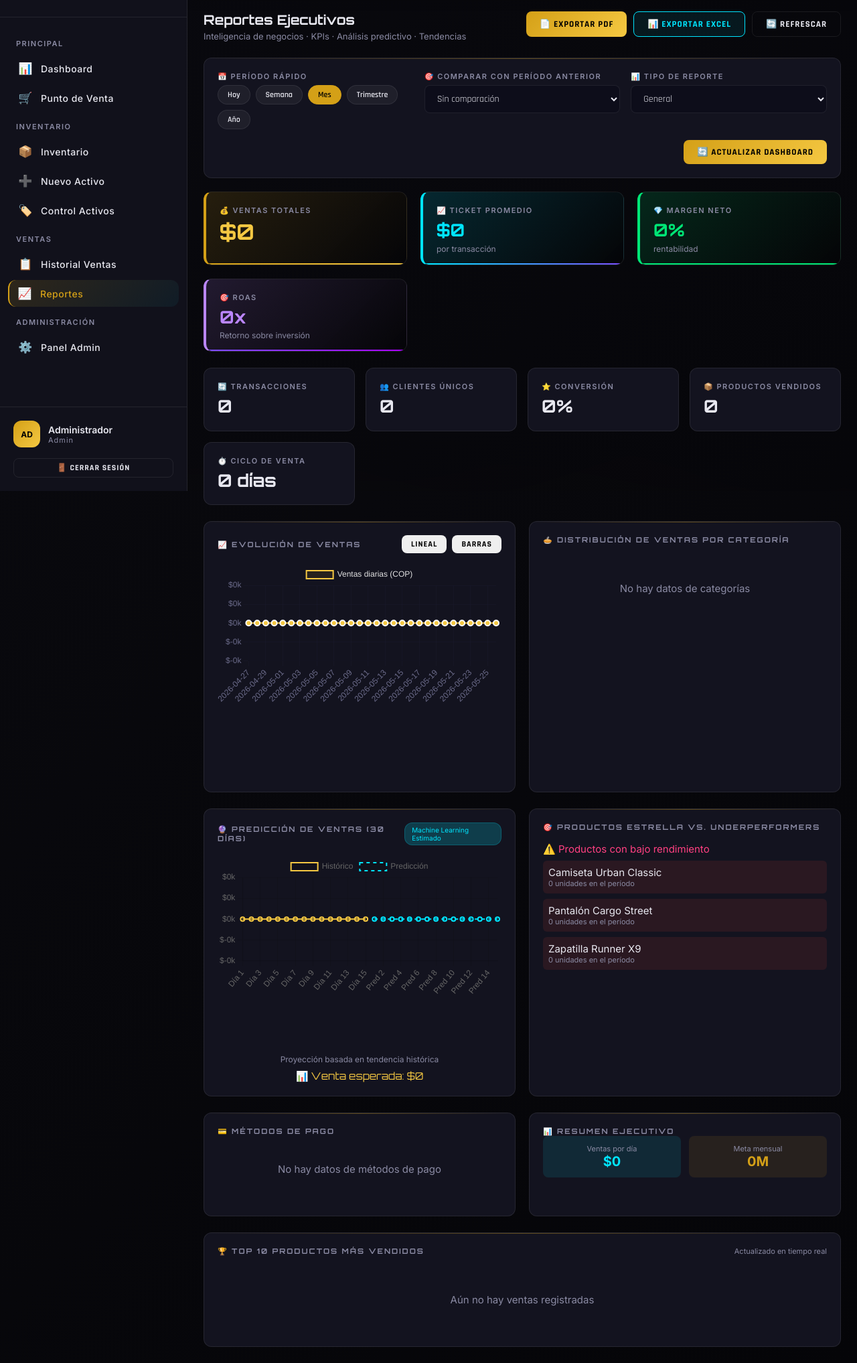
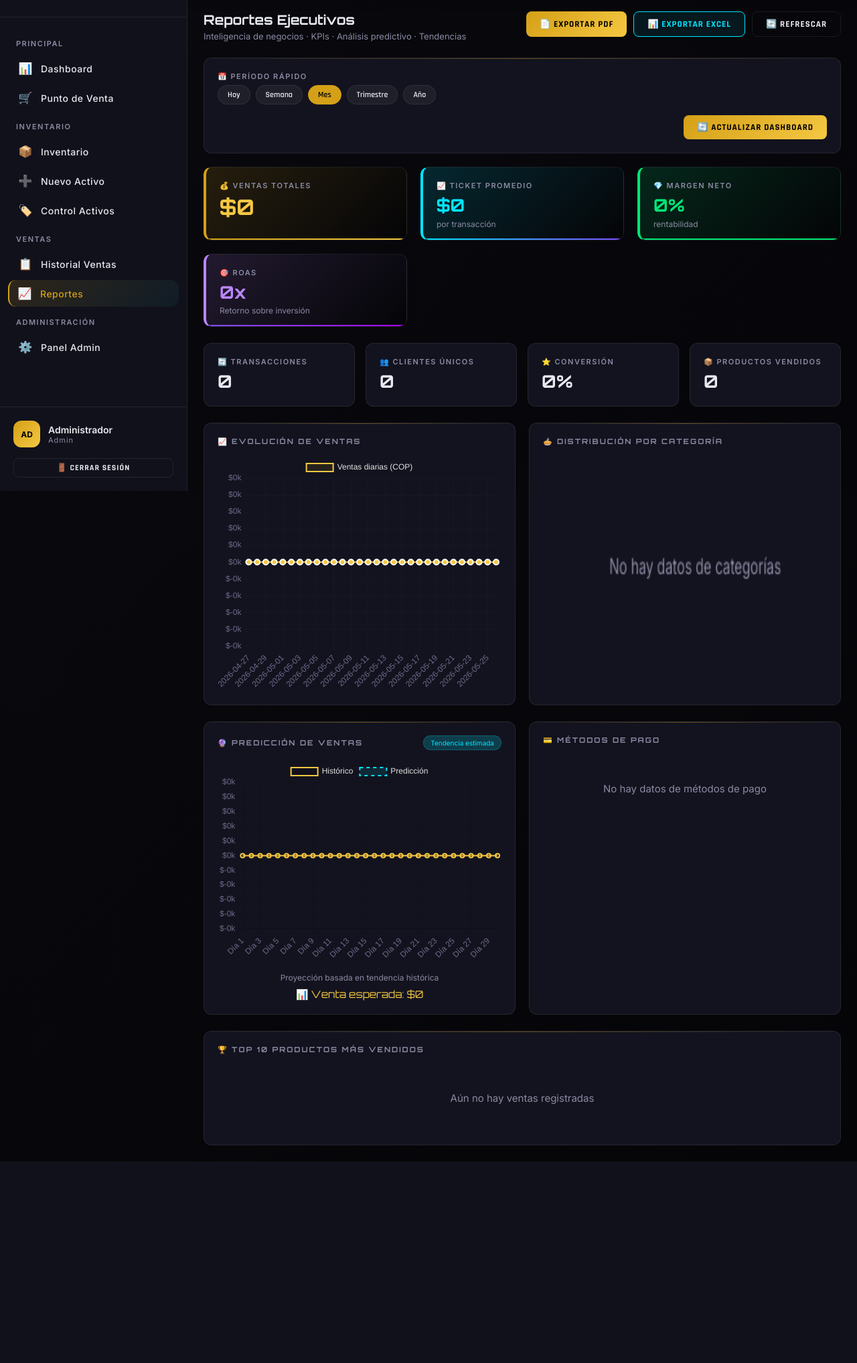
Before and after one commit to juliancamilos86-art/Diferent777, a Flask app: page /reportes in a window 1280 px wide. Shown: the part 67-2102 px from the top of the page at 67% size. After the commit the page ends 1801 px from the top, so only its background shows below. Run offline with Flask 3, Linux system fonts and the light colour scheme; a user stored in the database is signed in.

Commit message:
Update reportes.html

```diff
--- a/templates/reportes.html
+++ b/templates/reportes.html
@@ -35,23 +35,6 @@
           <a href="{{ url_for('reportes.reportes', periodo='anual') }}" class="filter-chip {{ 'active' if periodo=='anual' else '' }}">Año</a>
         </div>
       </div>
-      <div>
-        <label class="form-label">🎯 Comparar con período anterior</label>
-        <select name="comparar" class="form-control">
-          <option value="">Sin comparación</option>
-          <option value="semana" {{ 'selected' if comparar=='semana' else '' }}>Semana anterior</option>
-          <option value="mes" {{ 'selected' if comparar=='mes' else '' }}>Mes anterior</option>
-          <option value="anual" {{ 'selected' if comparar=='anual' else '' }}>Mismo período año anterior</option>
-        </select>
-      </div>
-      <div>
-        <label class="form-label">📊 Tipo de reporte</label>
-        <select name="tipo_reporte" class="form-control">
-          <option value="general" {{ 'selected' if tipo_reporte=='general' else '' }}>General</option>
-          <option value="detallado" {{ 'selected' if tipo_reporte=='detallado' else '' }}>Detallado con tendencias</option>
-          <option value="ejecutivo" {{ 'selected' if tipo_reporte=='ejecutivo' else '' }}>Ejecutivo resumido</option>
-        </select>
-      </div>
     </div>
     <div style="margin-top:16px;display:flex;gap:10px;justify-content:flex-end;">
       <button type="submit" class="btn btn-gold">🔄 Actualizar Dashboard</button>
@@ -59,16 +42,11 @@
   </form>
 </div>
 
-<!-- KPIS PRINCIPALES - Métricas Premium -->
+<!-- KPIS PRINCIPALES -->
 <div class="grid-stats" style="grid-template-columns:repeat(auto-fit,minmax(280px,1fr));gap:20px;margin-bottom:24px;">
   <div class="stat-card gold" style="background:linear-gradient(135deg,rgba(212,160,23,0.15),rgba(0,0,0,0.3));border-left:4px solid var(--gold);">
     <div class="stat-label">💰 VENTAS TOTALES</div>
     <div class="stat-value gold" style="font-size:32px;">${{ "{:,.0f}".format(total).replace(',','.') if total else '0' }}</div>
-    {% if var_vs_anterior and var_vs_anterior != 0 %}
-    <div class="stat-change {{ 'up' if var_vs_anterior > 0 else 'down' }}">
-      {{ '↑' if var_vs_anterior > 0 else '↓' }} {{ "%.1f"|format(var_vs_anterior|abs) }}% vs período anterior
-    </div>
-    {% endif %}
   </div>
   <div class="stat-card cyan" style="background:linear-gradient(135deg,rgba(0,229,255,0.15),rgba(0,0,0,0.3));border-left:4px solid var(--cyan);">
     <div class="stat-label">📈 TICKET PROMEDIO</div>
@@ -93,42 +71,37 @@
   <div class="stat-card"><div class="stat-label">👥 Clientes únicos</div><div class="stat-value">{{ clientes_unicos if clientes_unicos else 0 }}</div></div>
   <div class="stat-card"><div class="stat-label">⭐ Conversión</div><div class="stat-value">{{ "%.1f"|format(conversion) if conversion else '0' }}%</div></div>
   <div class="stat-card"><div class="stat-label">📦 Productos vendidos</div><div class="stat-value">{{ total_unidades if total_unidades else 0 }}</div></div>
-  <div class="stat-card"><div class="stat-label">⏱️ Ciclo de venta</div><div class="stat-value">{{ ciclo_venta if ciclo_venta else '0' }} días</div></div>
 </div>
 
-<!-- GRÁFICOS AVANZADOS -->
+<!-- GRÁFICOS - Cada uno con su propio canvas independiente -->
 <div class="grid-2" style="gap:20px;margin-bottom:24px;">
   <div class="card">
     <div class="card-header">
       <span class="card-title">📈 Evolución de Ventas</span>
-      <div style="display:flex;gap:8px;">
-        <button onclick="changeChartType('line')" class="btn btn-sm">Lineal</button>
-        <button onclick="changeChartType('bar')" class="btn btn-sm">Barras</button>
     </div>
-    </div>
-    <div style="position:relative;height:320px;">
-      <canvas id="trendChart"></canvas>
+    <div style="position:relative;height:350px;width:100%;">
+      <canvas id="trendChart" style="width:100% !important; height:100% !important;"></canvas>
     </div>
   </div>
   <div class="card">
     <div class="card-header">
-      <span class="card-title">🥧 Distribución de Ventas por Categoría</span>
+      <span class="card-title">🥧 Distribución por Categoría</span>
     </div>
-    <div style="position:relative;height:320px;">
-      <canvas id="pieChart"></canvas>
+    <div style="position:relative;height:350px;width:100%;">
+      <canvas id="pieChart" style="width:100% !important; height:100% !important;"></canvas>
     </div>
   </div>
 </div>
 
-<!-- Análisis de Tendencias y Predicciones -->
+<!-- Análisis adicional -->
 <div class="grid-2" style="gap:20px;margin-bottom:24px;">
   <div class="card">
     <div class="card-header">
-      <span class="card-title">🔮 Predicción de Ventas (30 días)</span>
-      <span class="badge-cyan">Machine Learning Estimado</span>
+      <span class="card-title">🔮 Predicción de Ventas</span>
+      <span class="badge-cyan">Tendencia estimada</span>
     </div>
-    <div style="position:relative;height:280px;">
-      <canvas id="forecastChart"></canvas>
+    <div style="position:relative;height:300px;width:100%;">
+      <canvas id="forecastChart" style="width:100% !important; height:100% !important;"></canvas>
     </div>
     <div style="margin-top:16px;text-align:center;">
       <div style="font-size:12px;color:var(--muted);">Proyección basada en tendencia histórica</div>
@@ -139,46 +112,9 @@
   </div>
   <div class="card">
     <div class="card-header">
-      <span class="card-title">🎯 Productos Estrella vs. Underperformers</span>
+      <span class="card-title">💳 Métodos de Pago</span>
     </div>
-    <div style="max-height:280px;overflow-y:auto;">
-      {% if top_productos and top_productos|length > 0 %}
-      <div style="margin-bottom:16px;">
-        <div style="color:var(--gold);margin-bottom:8px;">⭐ Top 5 - Estrellas</div>
-        {% for nombre, data in top_productos[:5] %}
-        <div style="margin-bottom:8px;padding:8px;background:rgba(212,160,23,0.1);border-radius:6px;">
-          <div style="display:flex;justify-content:space-between;">
-            <span>{{ data.emoji if data.emoji else '📦' }} {{ nombre }}</span>
-            <span style="color:var(--gold2);">{{ data.qty }} uds</span>
-          </div>
-          <div style="height:4px;background:var(--border);border-radius:2px;margin-top:4px;">
-            <div style="width:{{ (data.qty/top_productos[0][1].qty*100)|round|int if top_productos[0][1].qty > 0 else 0 }}%;height:100%;background:var(--gold);border-radius:2px;"></div>
-          </div>
-        </div>
-        {% endfor %}
-      </div>
-      {% endif %}
-      <div>
-        <div style="color:var(--red);margin-bottom:8px;">⚠️ Productos con bajo rendimiento</div>
-        {% if low_performers and low_performers|length > 0 %}
-        {% for prod in low_performers[:3] %}
-        <div style="margin-bottom:8px;padding:8px;background:rgba(244,67,54,0.1);border-radius:6px;">
-          <div>{{ prod.nombre }}</div>
-          <div style="font-size:11px;color:var(--muted);">{{ prod.ventas }} unidades en el período</div>
-        </div>
-        {% endfor %}
-        {% else %}
-        <div style="color:var(--muted);padding:20px;text-align:center;">Todos los productos tienen buen rendimiento 🎉</div>
-        {% endif %}
-      </div>
-    </div>
-  </div>
-</div>
-
-<!-- Análisis por Métodos de Pago -->
-<div class="grid-2" style="gap:20px;margin-bottom:24px;">
-  <div class="card">
-    <div class="card-title">💳 Métodos de Pago</div>
+    <div style="max-height:300px;overflow-y:auto;">
       {% if metodos and metodos.items() %}
       {% for metodo, monto in metodos.items()|sort(attribute='1',reverse=True) %}
       <div style="margin-bottom:12px;">
@@ -195,26 +131,13 @@
       <div style="text-align:center;padding:40px;color:var(--muted);">No hay datos de métodos de pago</div>
       {% endif %}
     </div>
-  <div class="card">
-    <div class="card-title">📊 Resumen Ejecutivo</div>
-    <div style="display:grid;grid-template-columns:1fr 1fr;gap:12px;">
-      <div style="text-align:center;padding:12px;background:rgba(0,229,255,0.1);border-radius:8px;">
-        <div style="font-size:11px;color:var(--muted);">Ventas por día</div>
-        <div style="font-size:20px;font-weight:bold;color:var(--cyan);">${{ "{:,.0f}".format(total/30 if total > 0 else 0).replace(',','.') }}</div>
-      </div>
-      <div style="text-align:center;padding:12px;background:rgba(212,160,23,0.1);border-radius:8px;">
-        <div style="font-size:11px;color:var(--muted);">Meta mensual</div>
-        <div style="font-size:20px;font-weight:bold;color:var(--gold);">{{ ((total/30*30)/1000000)|round|int if total > 0 else 0 }}M</div>
-      </div>
-    </div>
   </div>
 </div>
 
-<!-- Tabla de Top Productos con más detalles -->
+<!-- Top Productos -->
 <div class="card">
   <div class="card-header">
     <span class="card-title">🏆 Top 10 Productos Más Vendidos</span>
-    <span style="font-size:11px;color:var(--muted);">Actualizado en tiempo real</span>
   </div>
   {% if top_productos and top_productos|length > 0 %}
   <div class="table-wrap" style="overflow-x:auto;">
@@ -244,7 +166,6 @@
               <span style="font-size:11px;">{{ "%.1f"|format((data.total/total*100) if total else 0) }}%</span>
             </div>
           </td>
-          <td class="td-price">${{ "{:,.0f}".format(data.total/data.qty).replace(',','.') if data.qty else '0' }}</td>
         </tr>
         {% endfor %}
       </tbody>
@@ -255,12 +176,18 @@
   {% endif %}
 </div>
 
-<!-- Scripts -->
 <script src="https://cdn.jsdelivr.net/npm/chart.js@4.4.0/dist/chart.umd.min.js"></script>
 <script>
-// Variables globales
-let trendChart, pieChart, forecastChart;
-let currentChartType = 'line';
+// Variables globales para cada gráfico
+let trendChart = null;
+let pieChart = null;
+let forecastChart = null;
+
+// Función para formatear números
+function formatNumber(num) {
+    if (!num && num !== 0) return '0';
+    return new Intl.NumberFormat('es-CO').format(Math.round(num));
+}
 
 // Datos del servidor
 const labels = {{ dias_labels|tojson|safe if dias_labels else '[]' }};
@@ -268,37 +195,45 @@ const values = {{ dias_values|tojson|safe if dias_values else '[]' }};
 const categorias = {{ categorias_venta.keys()|list|tojson|safe if categorias_venta else '[]' }};
 const valoresCategorias = {{ categorias_venta.values()|list|tojson|safe if categorias_venta else '[]' }};
 
-// Función para formatear números
-function formatNumber(num) {
-    if (!num && num !== 0) return '0';
-    return new Intl.NumberFormat('es-CO').format(Math.round(num));
-}
-
-// Gráfico de tendencia
-function createTrendChart(type = 'line') {
+// Función para crear gráfico de tendencia
+function createTrendChart() {
     const canvas = document.getElementById('trendChart');
     if (!canvas) return;
 
+    // Destruir gráfico anterior si existe
+    if (trendChart) {
+        try {
+            trendChart.destroy();
+        } catch(e) {
+            console.log('Error destruyendo trendChart:', e);
+        }
+        trendChart = null;
+    }
+
     const ctx = canvas.getContext('2d');
-    if (trendChart) trendChart.destroy();
+    if (!ctx) return;
 
-    if (!labels || labels.length === 0 || !values || values.length === 0) {
-        canvas.parentNode.innerHTML = '<div style="text-align:center;padding:40px;color:var(--muted);">No hay datos suficientes para mostrar el gráfico</div>';
+    // Validar datos
+    if (!labels || labels.length === 0) {
+        ctx.fillStyle = '#8a8aa3';
+        ctx.font = '14px Inter';
+        ctx.fillText('No hay datos disponibles', canvas.width/2 - 80, canvas.height/2);
         return;
     }
 
+    try {
         trendChart = new Chart(ctx, {
-        type: type,
+            type: 'line',
             data: {
                 labels: labels,
                 datasets: [{
                     label: 'Ventas diarias (COP)',
                     data: values,
                     borderColor: '#f5c842',
-                backgroundColor: type === 'line' ? 'rgba(212,160,23,0.1)' : 'rgba(212,160,23,0.6)',
+                    backgroundColor: 'rgba(212,160,23,0.1)',
                     borderWidth: 2,
                     tension: 0.3,
-                fill: type === 'line',
+                    fill: true,
                     pointBackgroundColor: '#f5c842',
                     pointBorderColor: '#fff',
                     pointRadius: 4,
@@ -339,21 +274,39 @@ function createTrendChart(type = 'line') {
                 }
             }
         });
+        console.log('Gráfico de tendencia creado');
+    } catch(e) {
+        console.error('Error creando trendChart:', e);
+    }
 }
 
-// Gráfico de pastel
+// Función para crear gráfico de pastel
 function createPieChart() {
     const canvas = document.getElementById('pieChart');
     if (!canvas) return;
 
+    // Destruir gráfico anterior si existe
+    if (pieChart) {
+        try {
+            pieChart.destroy();
+        } catch(e) {
+            console.log('Error destruyendo pieChart:', e);
+        }
+        pieChart = null;
+    }
+
     const ctx = canvas.getContext('2d');
-    if (pieChart) pieChart.destroy();
+    if (!ctx) return;
 
+    // Validar datos
     if (!categorias || categorias.length === 0) {
-        canvas.parentNode.innerHTML = '<div style="text-align:center;padding:40px;color:var(--muted);">No hay datos de categorías</div>';
+        ctx.fillStyle = '#8a8aa3';
+        ctx.font = '14px Inter';
+        ctx.fillText('No hay datos de categorías', canvas.width/2 - 80, canvas.height/2);
         return;
     }
 
+    try {
         pieChart = new Chart(ctx, {
             type: 'doughnut',
             data: {
@@ -383,28 +336,57 @@ function createPieChart() {
                 }
             }
         });
+        console.log('Gráfico de pastel creado');
+    } catch(e) {
+        console.error('Error creando pieChart:', e);
+    }
 }
 
-// Gráfico de predicción
+// Función para crear gráfico de predicción
 function createForecastChart() {
     const canvas = document.getElementById('forecastChart');
     if (!canvas) return;
 
+    // Destruir gráfico anterior si existe
+    if (forecastChart) {
+        try {
+            forecastChart.destroy();
+        } catch(e) {
+            console.log('Error destruyendo forecastChart:', e);
+        }
+        forecastChart = null;
+    }
+
     const ctx = canvas.getContext('2d');
-    if (forecastChart) forecastChart.destroy();
+    if (!ctx) return;
 
+    // Validar datos
     if (!values || values.length === 0) {
-        canvas.parentNode.innerHTML = '<div style="text-align:center;padding:40px;color:var(--muted);">No hay datos para predicción</div>';
+        ctx.fillStyle = '#8a8aa3';
+        ctx.font = '14px Inter';
+        ctx.fillText('No hay datos para predicción', canvas.width/2 - 80, canvas.height/2);
         return;
     }
 
-    const historico = values.slice(-15);
+    try {
         const ultimoValor = values[values.length - 1] || 0;
-    const prediccion = Array(15).fill(null).concat(Array(15).fill(ultimoValor * 1.05));
-    const labelsFull = [...Array(30).keys()].map(i => {
-        if (i < 15) return `Día ${i+1}`;
-        return `Pred ${i-14}`;
-    });
+        const labelsFull = [];
+        const historicoData = [];
+        const prediccionData = [];
+
+        // Crear datos para 30 días
+        for (let i = 0; i < 30; i++) {
+            if (i < values.length) {
+                labelsFull.push(`Día ${i+1}`);
+                historicoData.push(values[i]);
+                prediccionData.push(null);
+            } else {
+                labelsFull.push(`Pred ${i - values.length + 1}`);
+                historicoData.push(null);
+                const factor = 1 + (0.05 * ((i - values.length + 1) / 10));
+                prediccionData.push(Math.round(ultimoValor * factor));
+            }
+        }
 
         forecastChart = new Chart(ctx, {
             type: 'line',
@@ -413,18 +395,21 @@ function createForecastChart() {
                 datasets: [
                     {
                         label: 'Histórico',
-                    data: [...values.slice(-15), ...Array(15).fill(null)],
+                        data: historicoData,
                         borderColor: '#f5c842',
                         borderWidth: 2,
-                    tension: 0.3
+                        tension: 0.3,
+                        pointRadius: 3
                     },
                     {
                         label: 'Predicción',
-                    data: [...Array(15).fill(null), ...Array(15).fill(ultimoValor * 1.05)],
+                        data: prediccionData,
                         borderColor: '#00e5ff',
                         borderWidth: 2,
                         borderDash: [5, 5],
-                    tension: 0.3
+                        tension: 0.3,
+                        pointRadius: 3,
+                        backgroundColor: 'rgba(0,229,255,0.1)'
                     }
                 ]
             },
@@ -435,77 +420,93 @@ function createForecastChart() {
                     tooltip: {
                         callbacks: {
                             label: function(context) {
+                                if (context.raw) {
                                     return context.dataset.label + ': $' + formatNumber(context.raw);
                                 }
+                                return null;
                             }
+                        }
+                    },
+                    legend: {
+                        position: 'top',
+                        labels: { color: '#e0e0e0' }
                     }
                 },
                 scales: {
                     y: {
-                    ticks: { callback: v => '$' + formatNumber(v/1000) + 'k' }
+                        ticks: {
+                            callback: function(v) {
+                                return '$' + formatNumber(v/1000) + 'k';
+                            },
+                            color: '#6b6b8a'
+                        }
+                    },
+                    x: {
+                        ticks: {
+                            color: '#6b6b8a',
+                            maxRotation: 45,
+                            minRotation: 45
+                        }
                     }
                 }
             }
         });
+        console.log('Gráfico de predicción creado');
+    } catch(e) {
+        console.error('Error creando forecastChart:', e);
+    }
 }
 
-// Cambiar tipo de gráfico
-function changeChartType(type) {
-    currentChartType = type;
-    createTrendChart(type);
+// Función para redimensionar todos los gráficos
+function resizeAllCharts() {
+    if (trendChart) {
+        try { trendChart.resize(); } catch(e) {}
+    }
+    if (pieChart) {
+        try { pieChart.resize(); } catch(e) {}
+    }
+    if (forecastChart) {
+        try { forecastChart.resize(); } catch(e) {}
+    }
 }
 
-// Exportar a Excel
+// Exportar funciones
 function exportToExcel() {
     const params = new URLSearchParams(window.location.search);
     window.location.href = `/exportar/excel?${params.toString()}`;
 }
 
-// Exportar a PDF
 function exportToPDF() {
     const params = new URLSearchParams(window.location.search);
     window.location.href = `/exportar/pdf?${params.toString()}`;
 }
 
-// Inicializar todos los gráficos
+// Inicializar todo cuando el DOM esté listo
 document.addEventListener('DOMContentLoaded', function() {
+    // Pequeño delay para asegurar que los canvas están renderizados
     setTimeout(() => {
-        createTrendChart('line');
+        createTrendChart();
         createPieChart();
         createForecastChart();
     }, 200);
 
-    // Recrear gráficos al redimensionar
+    // Recrear gráficos al redimensionar con debounce
     let resizeTimeout;
     window.addEventListener('resize', function() {
         clearTimeout(resizeTimeout);
         resizeTimeout = setTimeout(() => {
-            createTrendChart(currentChartType);
-            createPieChart();
-            createForecastChart();
+            resizeAllCharts();
         }, 250);
     });
+
+    // Recrear gráficos cuando la página se vuelve visible (después de pestaña inactiva)
+    document.addEventListener('visibilitychange', function() {
+        if (!document.hidden) {
+            setTimeout(() => {
+                resizeAllCharts();
+            }, 100);
+        }
     });
-
-// Mostrar notificación de carga
-function showLoading() {
-    const overlay = document.getElementById('loadingOverlay');
-    if (overlay) overlay.style.display = 'flex';
-}
-
-function hideLoading() {
-    const overlay = document.getElementById('loadingOverlay');
-    if (overlay) overlay.style.display = 'none';
-}
-
-// Para filtros con submit
-document.addEventListener('DOMContentLoaded', function() {
-    const filterForm = document.getElementById('filterForm');
-    if (filterForm) {
-        filterForm.addEventListener('submit', function() {
-            showLoading();
-        });
-    }
 });
 </script>
 
```
Also changed, not shown: other parts of templates/reportes.html (+8 -30 lines). Lines whose indentation alone changed are shown as unchanged.
